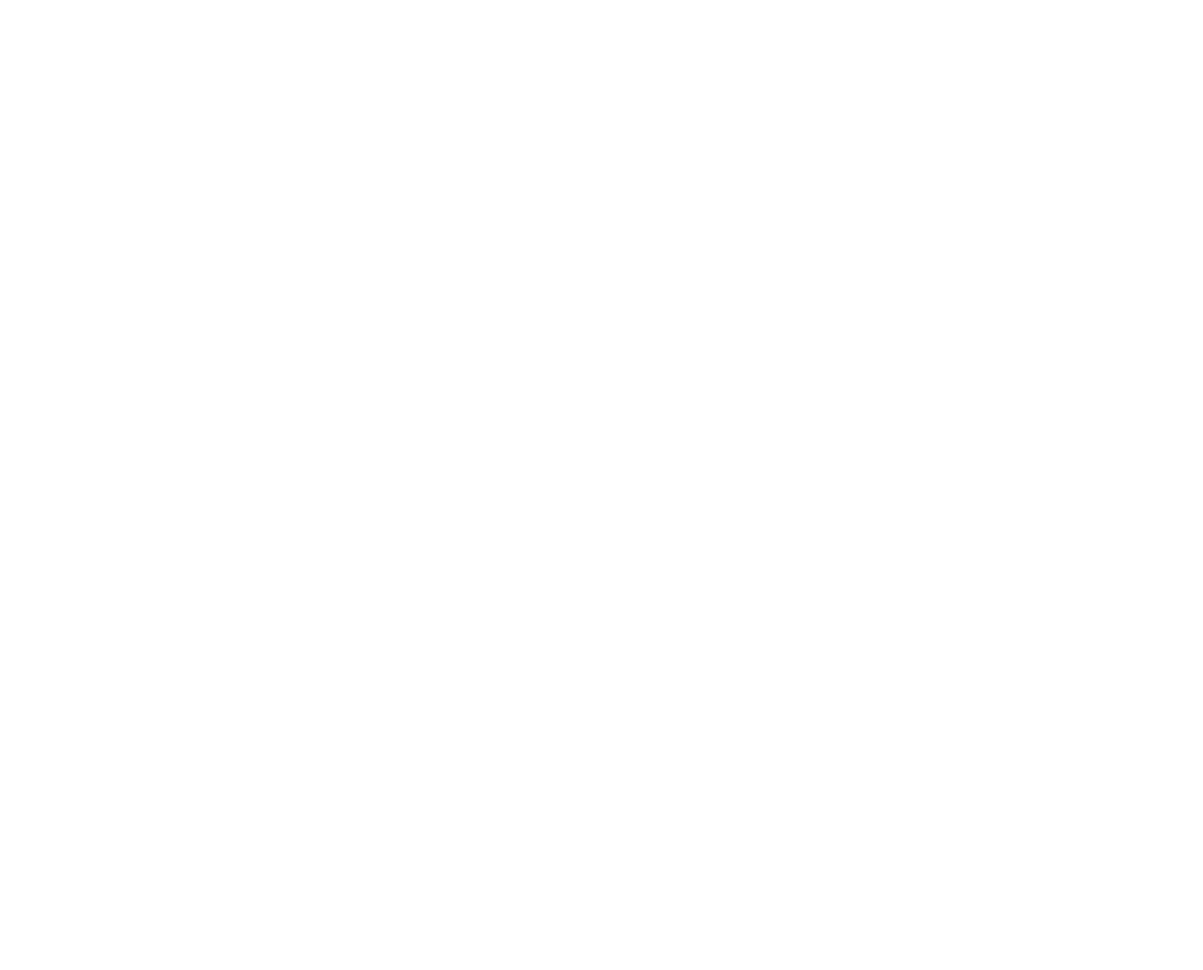
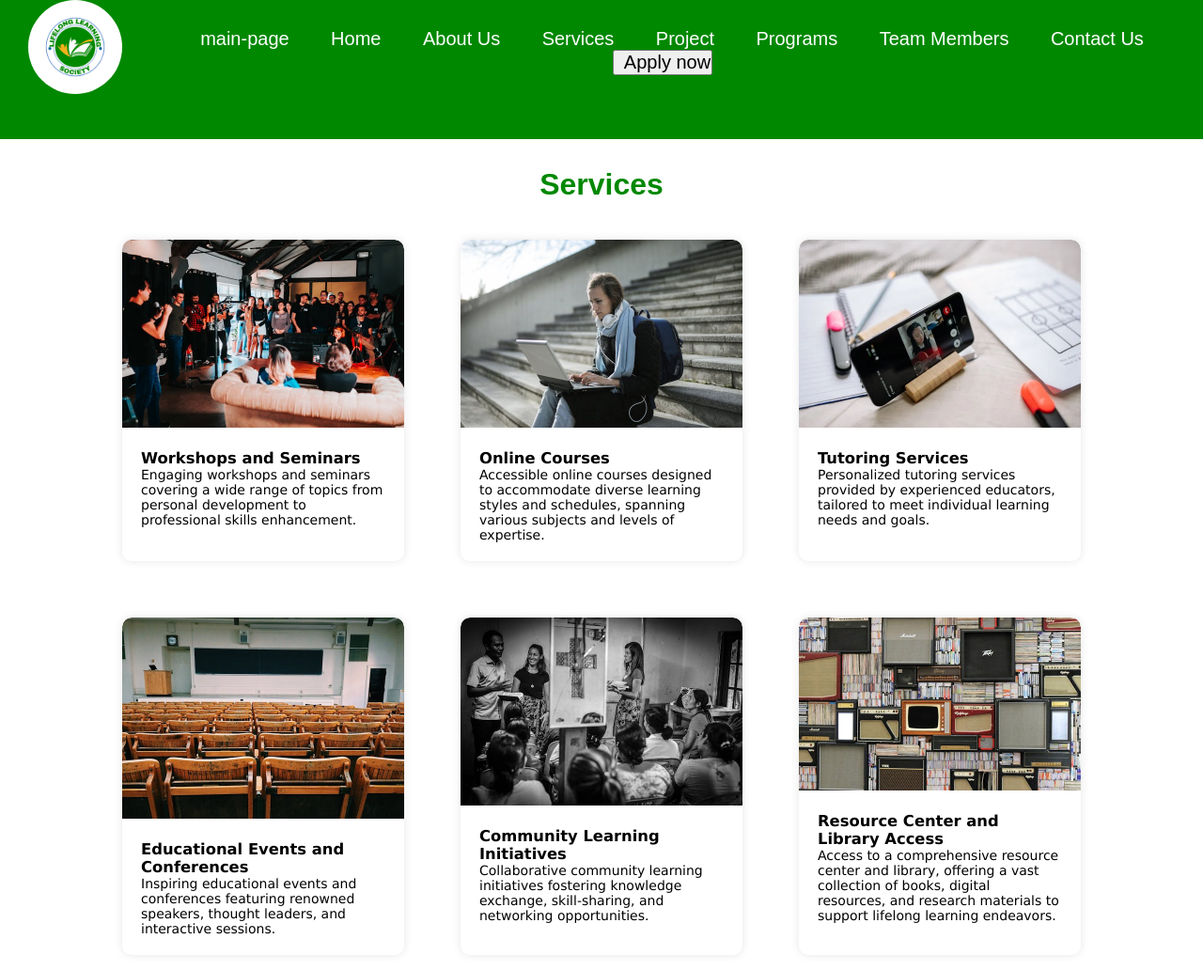
Before and after one commit to Farhan-rashid10/infinite_intelligence, a plain HTML site: page serv.html in a window 1280 px wide. Shown: the whole page at 94% size. Before the commit the page ends 800 px from the top, so only its background shows below. Drawn offline with Linux system fonts and the light colour scheme.

Commit message:
services-page_complete

```diff
--- a/serv.html
+++ b/serv.html
@@ -0,0 +1,80 @@
+<!DOCTYPE html>
+<html lang="en">
+<head>
+<meta charset="UTF-8">
+<meta name="viewport" content="width=device-width, initial-scale=1.0">
+<title>Educational Services</title>
+<link rel="stylesheet" href="style.css">
+</head>
+<body>
+    <header class="header">
+        <img src="/borcelle class (1).png" alt="#" width="100px">
+        <nav class="nav-bar">
+            <a href="index.html">main-page</a>
+            <a href="home.html">Home</a>
+            <a href="about.htm">About Us</a>
+            <a href="serv.html">Services</a>
+            <a href="proj.html">Project</a>
+            <a href="prog.html">Programs</a>
+            <a href="team.html">Team Members</a>
+            <a href="cont.html">Contact Us</a>
+            <button class="btn-1"><a href="app.html">Apply now</a>
+            </button>
+
+        </nav>
+
+    </header>
+    <h1 class="unique">Services</h1>
+
+<div class="container-3">
+  <div class="card">
+    <img src="/images/image1.jpeg" alt="Workshops and Seminars">
+    <div class="card-content">
+      <h3>Workshops and Seminars</h3>
+      <p>Engaging workshops and seminars covering a wide range of topics from personal development to professional skills enhancement.</p>
+    </div>
+  </div>
+
+  <div class="card">
+    <img src="/images/image3.jpeg" alt="Online Courses">
+    <div class="card-content">
+      <h3>Online Courses</h3>
+      <p>Accessible online courses designed to accommodate diverse learning styles and schedules, spanning various subjects and levels of expertise.</p>
+    </div>
+  </div>
+
+  <div class="card">
+    <img src="/images/image4.webp" alt="Tutoring Services">
+    <div class="card-content">
+      <h3>Tutoring Services</h3>
+      <p>Personalized tutoring services provided by experienced educators, tailored to meet individual learning needs and goals.</p>
+    </div>
+  </div>
+
+  <div class="card">
+    <img src="/images/image5.jpeg" alt="Educational Events and Conferences">
+    <div class="card-content">
+      <h3>Educational Events and Conferences</h3>
+      <p>Inspiring educational events and conferences featuring renowned speakers, thought leaders, and interactive sessions.</p>
+    </div>
+  </div>
+
+  <div class="card">
+    <img src="/images/image6.jpeg" alt="Community Learning Initiatives">
+    <div class="card-content">
+      <h3>Community Learning Initiatives</h3>
+      <p>Collaborative community learning initiatives fostering knowledge exchange, skill-sharing, and networking opportunities.</p>
+    </div>
+  </div>
+
+  <div class="card">
+    <img src="/images/image7.jpeg" alt="Resource Center and Library Access">
+    <div class="card-content">
+      <h3>Resource Center and Library Access</h3>
+      <p>Access to a comprehensive resource center and library, offering a vast collection of books, digital resources, and research materials to support lifelong learning endeavors.</p>
+    </div>
+  </div>
+</div>
+
+</body>
+</html>
--- a/style.css
+++ b/style.css
@@ -138,7 +138,8 @@ align-items: center;
 }
 .container {
     display: flex;
-    justify-content: space-between; /* Adjust spacing between cards */
+    justify-content: space-between;
+    transform: scale(1.05);
 
 }
 
@@ -147,7 +148,8 @@ align-items: center;
     background-color: #f0f0f0;
     border: 1px solid #ccc;
     border-radius: 5px;
-    margin-left: 10px; /* Adjust spacing between cards */
+    margin-left: 10px;
+    transform: scale(1.05);
 }
 .card-container {
     display: flex;
@@ -157,6 +159,9 @@ align-items: center;
     margin-top: 40px;
     font-size: 14px;
     font-family: Verdana, Geneva, Tahoma, sans-serif;
+    padding: 10px;
+
+
 }
 
 
@@ -165,6 +170,7 @@ align-items: center;
     margin: 20px;
     box-shadow: 0 4px 8px rgba(0, 0, 0, 0.1);
     border-radius: 8px;
+
 
 }
 
@@ -206,3 +212,79 @@ ul.card-text {
     font-family: Verdana, Geneva, Tahoma, sans-serif;
 
 }
+
+    .map {
+        position: relative;
+        width: 100%;
+        max-width: 600px;
+        margin: 0 auto;
+        border-radius: 10px;
+        overflow: hidden;
+
+      }
+
+      .map iframe {
+        width: 100%;
+        min-height: 100%;
+        border: 0;
+
+      }
+      .map-section{
+        margin-top: 30px;
+      }
+      body {
+        font-family: Arial, sans-serif;
+        margin: 0;
+        padding: 0;
+      }
+
+      .container-3 {
+        display: flex;
+        flex-wrap: wrap;
+        justify-content: center;
+        gap: 20px;
+        padding: 20px;
+        background-color: white;
+        margin-top: 0;
+        font-size: 14px;
+        font-family: Verdana, Geneva, Tahoma, sans-serif;
+      }
+
+      .card {
+        max-width: 300px;
+        border-radius: 10px;
+        overflow: hidden;
+        box-shadow: 0 0 10px rgba(0, 0, 0, 0.1);
+        transition: transform 0.3s ease;
+        show
+      }
+
+      .card:hover{
+        transform: scale(1.05);
+      }
+
+      .card img {
+        width: 100%;
+        height: auto;
+        border-radius: 10px 10px 0 0;
+      }
+
+      .card-content {
+        padding: 20px;
+      }
+
+      h3 {
+        margin-top: 0;
+      }
+
+      p {
+        margin-bottom: 0;
+      }
+      .unique{
+        color: #008800;
+        text-align: center;
+        margin-top: 30px;
+      }
+      #about{
+        padding: 5px;
+      }
```
Also changed, not shown: index.html (+4 -4 lines), images/image1.jpeg (added), images/image2.jpeg (added), images/image3.jpeg (added), images/image4.webp (added), images/image5.jpeg (added), images/image6.jpeg (added), images/image7.jpeg (added), images/image8.jpeg (added).
